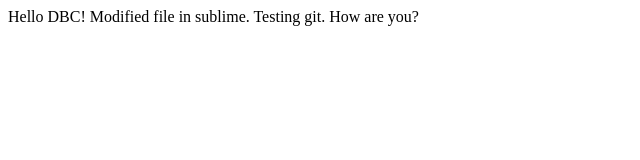
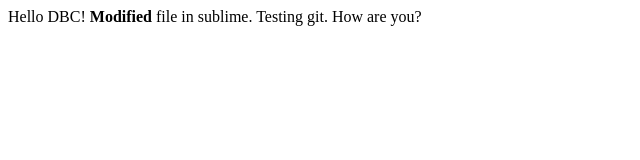
Before and after one commit to jmz456/jmz456.github.io, a plain HTML site: page index.html in a window 1280 px wide. Shown: the full height of the page, 0-640 px from the left. Drawn offline with Linux system fonts and the light colour scheme.

Commit message:
title in tab and bold in body

```diff
--- a/index.html
+++ b/index.html
@@ -1,5 +1,10 @@
 <html>
-	<title><b>Tips for Collectors</b>: from Comics to Fine Art</title>
-  	<body>Hello DBC! Modified file in sublime.  Testing git. How are you?</body>
+	<title>
+		Tips for Collectors: from Comics to Fine Art
+	</title>
+
+  	<body>
+  		Hello DBC! <b>Modified</b> file in sublime.  Testing git. How are you?
+  	</body>
 
 </html>
```
